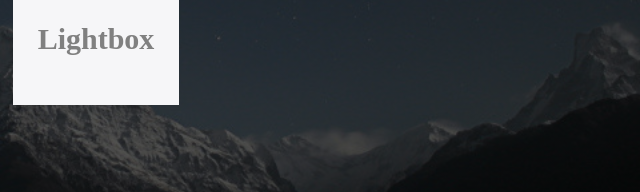
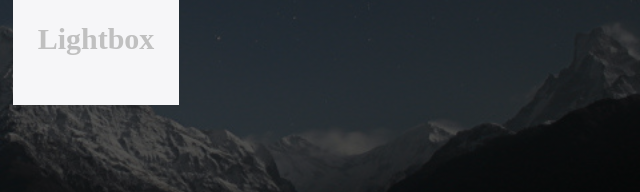
Before and after one commit to ViacheslavJs/lightbox, a plain HTML site: page index.html in a window 1280 px wide. Shown: the part 409-601 px from the top of the page, 544-1184 px from the left. Drawn offline with Linux system fonts and the light colour scheme.

Commit message:
feat: changed css value

```diff
--- a/css/style.css
+++ b/css/style.css
@@ -126,7 +126,7 @@ li {
 }
 
 .lightbox-prev__lightbox-prev-title {
-  color: gray;
+  color: silver;
 }
 
 /* TODO - lightbox */
```
